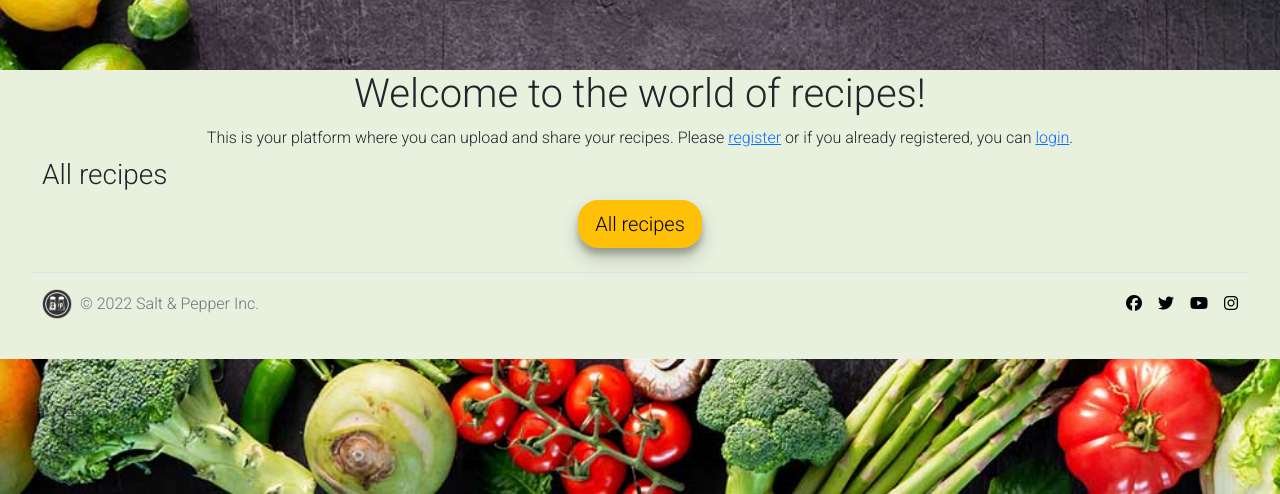
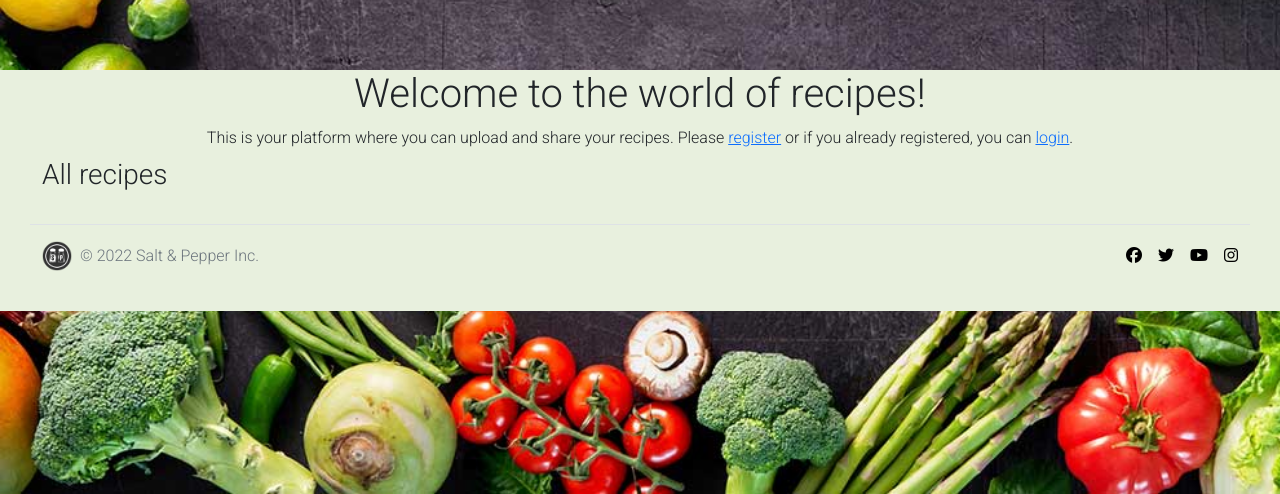
Before and after one commit to NoraPDev/Project-4, a Django app: page /recipes/ in a window 1280 px wide. Shown: the part 306-800 px from the top of the page. Run offline with Django 3.2, Linux system fonts and the light colour scheme; data that the repository does not hold is empty; some libraries are stand-ins or nearby versions.

Commit message:
removed all button

```diff
--- a/templates/all-recipes.html
+++ b/templates/all-recipes.html
@@ -52,9 +52,7 @@
   </div>
   <div class="row text-center bg-green-apple">
     <div class="col-md-4"></div>
-    <div class="col-md-4">
-      <a href="{% url 'recipes' %}" class="btn btn-warning btn-lg">All recipes</a>
-    </div>
+
     <div class="col-md-4"></div>
   </div>
 {% endblock %}
```
